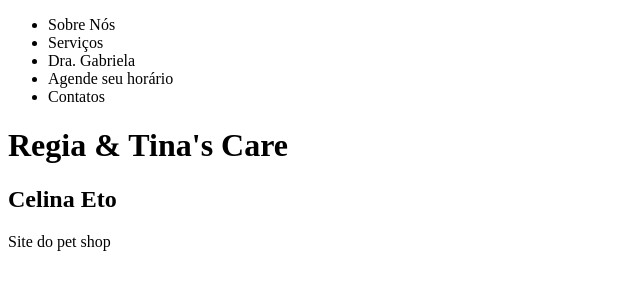
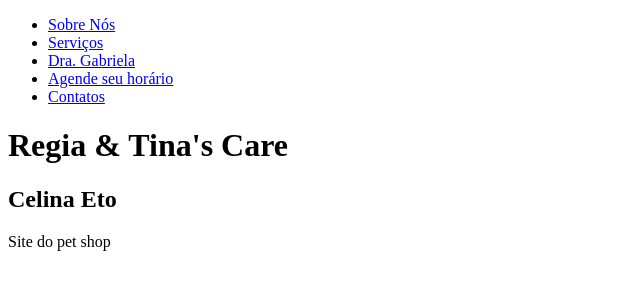
Before and after one commit to celinaheto/projeto-final, a plain HTML site: page index.html in a window 1280 px wide. Shown: the whole page, without its empty margins (0-640 px from the left). Drawn offline with Linux system fonts and the light colour scheme.

Commit message:
create links nav

```diff
--- a/index.html
+++ b/index.html
@@ -9,17 +9,18 @@
     <header>
       <nav>
         <ul>
-          <li>Sobre Nós</li>
-          <li>Serviços</li>
-          <li>Dra. Gabriela</li>
-          <li>Agende seu horário</li>
-          <li>Contatos</li>
+          <li><a href="#">Sobre Nós</a></li>
+          <li><a href="#">Serviços</a></li>
+          <li><a href="#">Dra. Gabriela</a></li>
+          <li><a href="#">Agende seu horário</a></li>
+          <li><a href="#">Contatos</a></li>
         </ul>
       </nav>
     </header>
-    <h1>Regia & Tina's Care</h1>
-    <h2>Celina Eto</h2>
-
-    <p>Site do pet shop</p>
+    <main>
+      <h1>Regia & Tina's Care</h1>
+      <h2>Celina Eto</h2>
+      <p>Site do pet shop</p>
+    </main>
   </body>
 </html>
```
